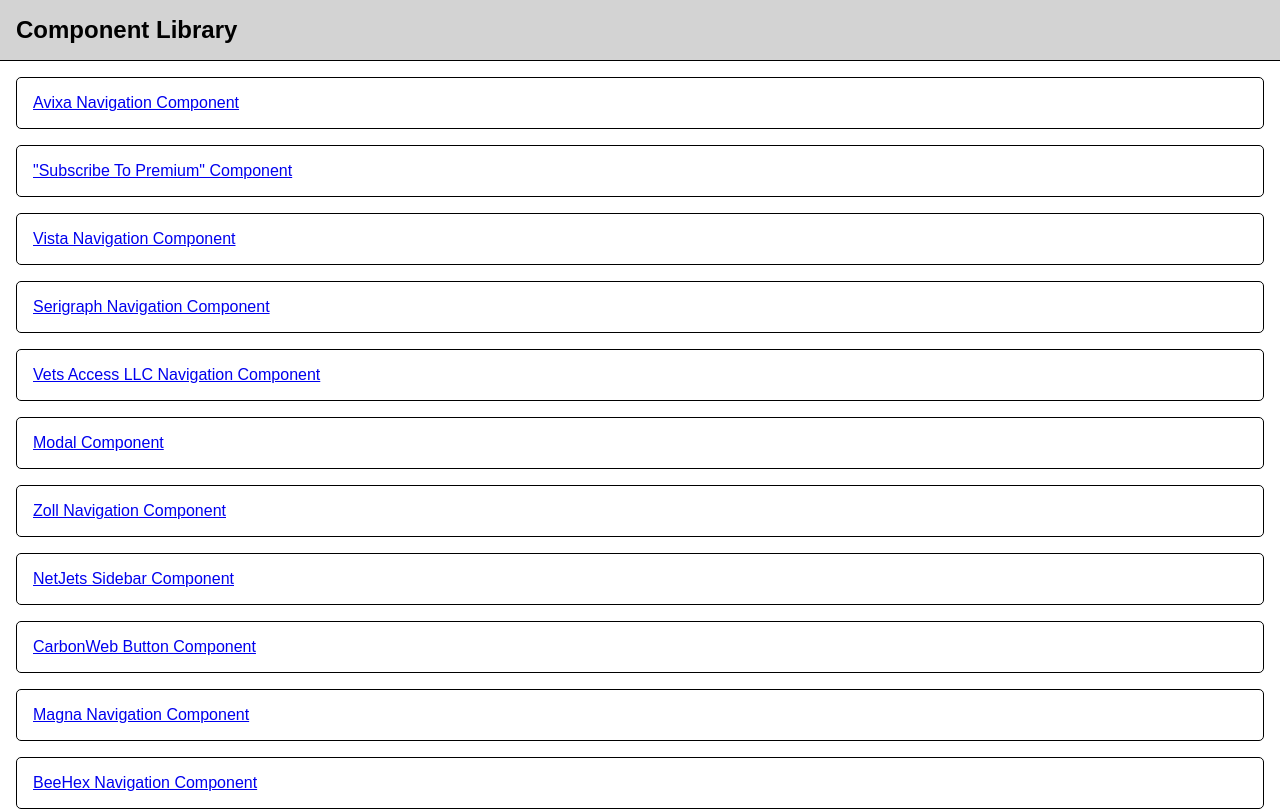
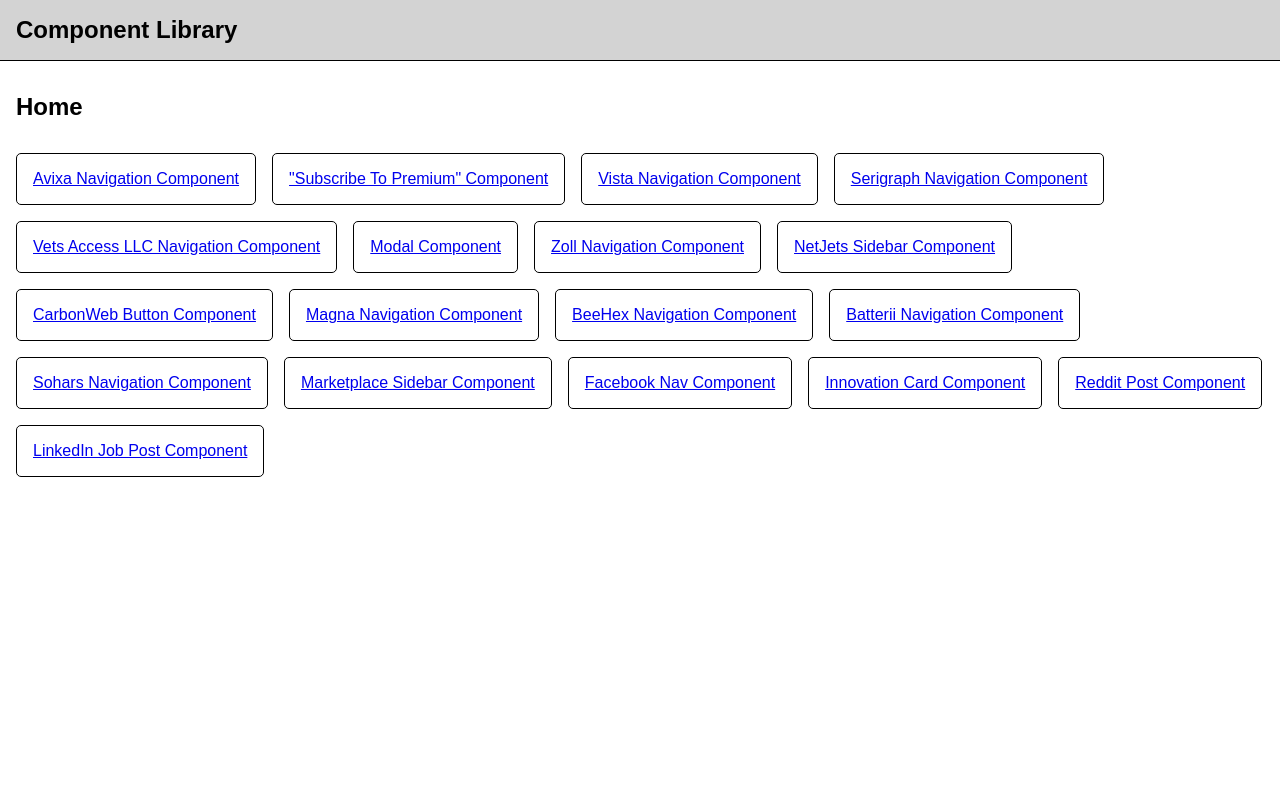
Before and after one commit to aflo7/component-library, a React (Vite) app: page / in a window 1280 px wide. Shown: the top 811 px of the page. Built offline with nearby package versions, Linux system fonts and the light colour scheme.

Commit message:
cleaned the code in the homepage

```diff
--- a/src/App.css
+++ b/src/App.css
@@ -1,9 +1,13 @@
-h1 {
+h1[class='component-library-header'] {
 margin: 0;
 padding: 1rem;
 border-bottom: 1px solid black;
 font-size: 1.5rem;
 background-color: lightgray;
+}
+
+h1[class='home-text'] {
+
 }
 
 * {
@@ -64,3 +68,22 @@
 .back-link-wrapper {
   border-bottom: 1px solid black;
 }
+
+.react-router-link {
+  width: fit-content;
+}
+
+.home-container {
+  display: flex;
+  padding: 1rem;
+  gap: 1rem;
+  flex-wrap: wrap;
+}
+
+.home-text {
+  padding: 1rem;
+  padding-bottom: 0;
+  font-weight: bold;
+  font-size: 1.5rem;
+
+}
--- a/src/App.jsx
+++ b/src/App.jsx
@@ -23,40 +23,34 @@
 import Post from './components/reddit/Post';
 import Subscribe from './components/twitter/Subscribe';
 import JobPost from './components/linkedin/JobPost';
-import {default as FacebookNav} from './components/facebook/Nav';
+import { default as FacebookNav } from './components/facebook/Nav';
 
 export const Home = () => {
   return (
-    <div
-      className="home-container"
-      style={{
-        padding: '1rem',
-        display: 'flex',
-        flexDirection: 'column',
-        gap: '1rem'
-      }}
-    >
-      <Link to="/avixa">
+    <>
+      <h1 className="home-text">Home</h1>
+      <div className="home-container">
+        <Link className="react-router-link" to="/avixa">
           <div className="home-link">Avixa Navigation Component</div>
         </Link>
 
-      <Link to="/subscribe">
+        <Link className="react-router-link" to="/subscribe">
           <div className="home-link">"Subscribe To Premium" Component</div>
         </Link>
 
-      <Link to="/vista">
+        <Link className="react-router-link" to="/vista">
           <div className="home-link">Vista Navigation Component</div>
         </Link>
 
-      <Link to="/serigraph">
+        <Link className="react-router-link" to="/serigraph">
           <div className="home-link">Serigraph Navigation Component</div>
         </Link>
 
-      <Link to="/vets-access">
+        <Link className="react-router-link" to="/vets-access">
           <div className="home-link">Vets Access LLC Navigation Component</div>
         </Link>
 
-      <Link to="/modal">
+        <Link className="react-router-link" to="/modal">
           <div className="home-link">Modal Component</div>
         </Link>
 
@@ -67,54 +61,55 @@
         <div className="home-link">Bunzl Footer Component</div>
       </Link> */}
 
-      <Link to="/zoll">
+        <Link className="react-router-link" to="/zoll">
           <div className="home-link">Zoll Navigation Component</div>
         </Link>
 
-      <Link to="/sidebar">
+        <Link className="react-router-link" to="/sidebar">
           <div className="home-link">NetJets Sidebar Component</div>
         </Link>
 
-      <Link to="/carbon-web">
+        <Link className="react-router-link" to="/carbon-web">
           <div className="home-link">CarbonWeb Button Component</div>
         </Link>
 
-      <Link to="/magna">
+        <Link className="react-router-link" to="/magna">
           <div className="home-link">Magna Navigation Component</div>
         </Link>
 
-      <Link to="/beehex">
+        <Link className="react-router-link" to="/beehex">
           <div className="home-link">BeeHex Navigation Component</div>
         </Link>
 
-      <Link to="/batterii">
+        <Link className="react-router-link" to="/batterii">
           <div className="home-link">Batterii Navigation Component</div>
         </Link>
 
-      <Link to="/sohars">
+        <Link className="react-router-link" to="/sohars">
           <div className="home-link">Sohars Navigation Component</div>
         </Link>
 
-      <Link to="/marketplace">
+        <Link className="react-router-link" to="/marketplace">
           <div className="home-link">Marketplace Sidebar Component</div>
         </Link>
 
-      <Link to="/facebook/nav">
+        <Link className="react-router-link" to="/facebook/nav">
           <div className="home-link">Facebook Nav Component</div>
         </Link>
 
-      <Link to="/innovation-card">
+        <Link className="react-router-link" to="/innovation-card">
           <div className="home-link">Innovation Card Component</div>
         </Link>
 
-      <Link to="/reddit/post">
+        <Link className="react-router-link" to="/reddit/post">
           <div className="home-link">Reddit Post Component</div>
         </Link>
 
-      <Link to="/linkedin/job-post">
+        <Link className="react-router-link" to="/linkedin/job-post">
           <div className="home-link">LinkedIn Job Post Component</div>
         </Link>
       </div>
+    </>
   );
 };
 
@@ -133,7 +128,7 @@
   return (
     <>
       <HashRouter basename="">
-        <h1>Component Library</h1>
+        <h1 className="component-library-header">Component Library</h1>
         <Routes>
           <Route path="/" element={<Home />} />
           <Route path="/avixa" element={<AvixaNavigation />} />
@@ -157,7 +152,6 @@
           <Route path="/reddit/post" element={<Post />} />
           <Route path="/linkedin/job-post" element={<JobPost />} />
 
-
           <Route path="/innovation-card" element={<InnovationCard />} />
 
           <Route path="*" element={<NotFound />} />
```
Lines whose indentation alone changed are shown as unchanged.
